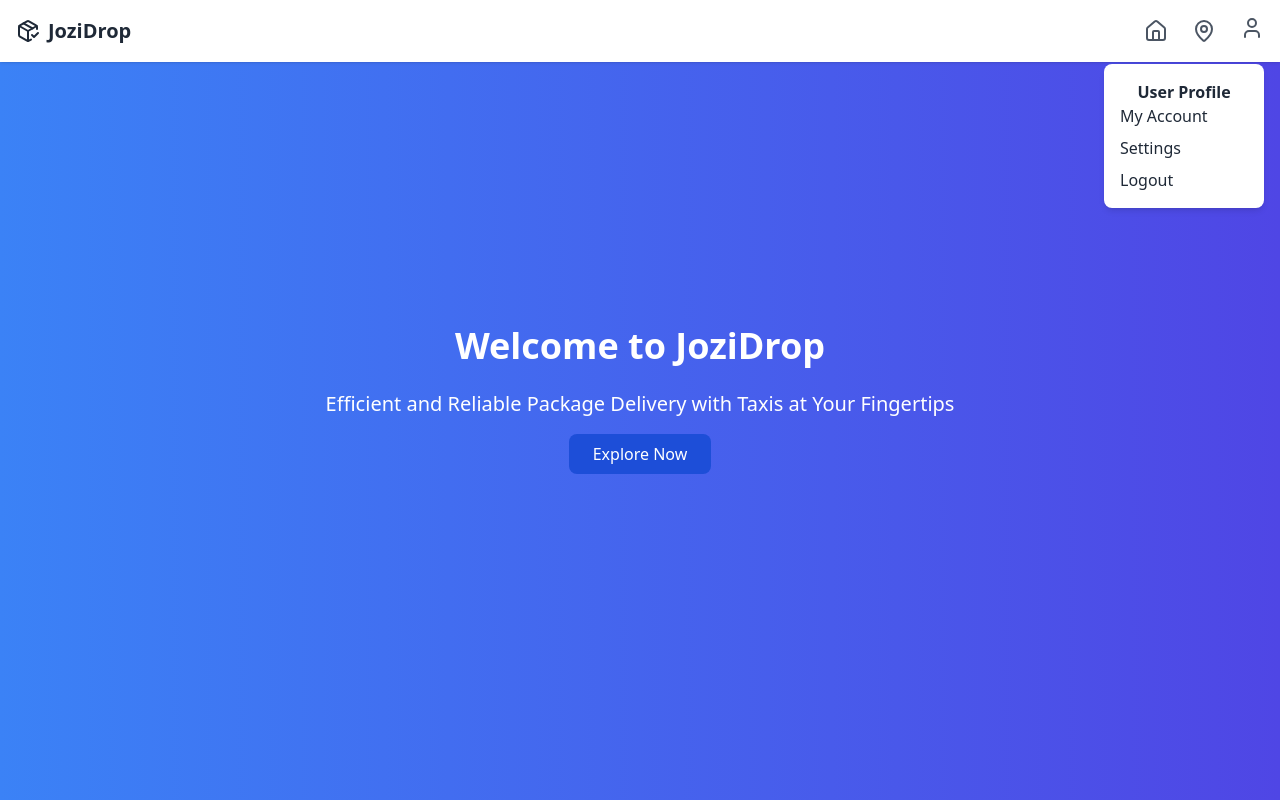
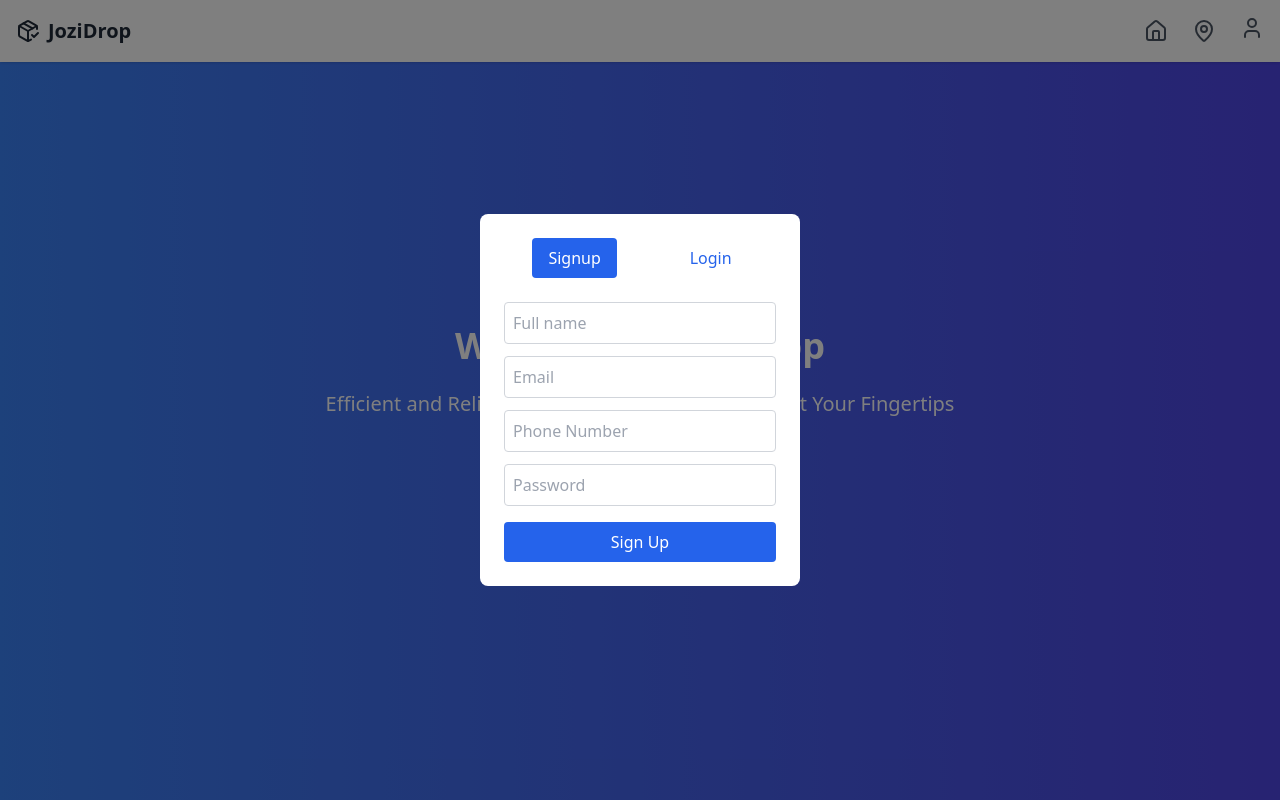
Before and after one commit to TshireletsoMogwere/delivery-app, a React (Vite) app in the folder frontend/: page / in a window 1280 px wide. Both pictures are taken after a click on the button 1252 px from the left and 28 px from the top of the page. Built offline with nearby package versions, Linux system fonts and the light colour scheme.

Commit message:
adds signup/login forms in frontend

```diff
--- /dev/null
+++ b/frontend/src/components/AuthModal.jsx
@@ -0,0 +1,130 @@
+import { useState } from "react";
+
+export default function AuthModal({ isOpen, onClose }) {
+  const [isSignup, setIsSignup] = useState(true);
+  const [formData, setFormData] = useState({
+    full_name: "",
+    email: "",
+    phone_number:"",
+    password: "",
+  });
+
+  const handleChange = (e) => {
+    setFormData(prev => ({
+      ...prev,
+      [e.target.name]: e.target.value,
+    }));
+  };
+
+  const handleSubmit = async (e) => {
+    e.preventDefault();
+
+    const url = isSignup
+      ? "http://localhost:5000/api/auth/register"
+      : "http://localhost:5000/api/auth/login";
+
+    try {
+      const res = await fetch(url, {
+        method: "POST",
+        headers: {
+          "Content-Type": "application/json",
+        },
+        body: JSON.stringify(formData),
+      });
+
+      const data = await res.json();
+
+      if (!res.ok) {
+        alert(data.error || "Something went wrong");
+      } else {
+        alert(isSignup ? "Registration successful!" : "Login successful!");
+        onClose();
+      }
+    } catch (err) {
+      alert("Failed to connect to server.");
+      console.error(err);
+    }
+  };
+
+  if (!isOpen) return null;
+
+  return (
+    <div
+      onClick={onClose}
+      className="fixed inset-0 bg-black bg-opacity-50 flex justify-center items-center z-50"
+    >
+      <div
+        onClick={(e) => e.stopPropagation()}
+        className="bg-white rounded-lg p-6 w-80 max-w-full"
+      >
+        {/* Tabs */}
+        <div className="flex justify-around mb-6">
+          <button
+            onClick={() => setIsSignup(true)}
+            className={`px-4 py-2 rounded ${
+              isSignup ? "bg-blue-600 text-white" : "text-blue-600"
+            } focus:outline-none`}
+          >
+            Signup
+          </button>
+          <button
+            onClick={() => setIsSignup(false)}
+            className={`px-4 py-2 rounded ${
+              !isSignup ? "bg-blue-600 text-white" : "text-blue-600"
+            } focus:outline-none`}
+          >
+            Login
+          </button>
+        </div>
+
+        {/* Form */}
+        <form onSubmit={handleSubmit}>
+          {isSignup && (
+            <input
+              type="text"
+              name="full_name"
+              placeholder="Full name"
+              value={formData.full_name}
+              onChange={handleChange}
+              className="w-full mb-3 p-2 border border-gray-300 rounded focus:outline-none focus:ring-2 focus:ring-blue-600"
+              required
+            />
+          )}
+          <input
+            type="email"
+            name="email"
+            placeholder="Email"
+            value={formData.email}
+            onChange={handleChange}
+            className="w-full mb-3 p-2 border border-gray-300 rounded focus:outline-none focus:ring-2 focus:ring-blue-600"
+            required
+          />
+             <input
+      type="text"
+      name="phone_number"
+      placeholder="Phone Number"
+      value={formData.phone_number}
+      onChange={handleChange}
+      className="w-full mb-3 p-2 border border-gray-300 rounded focus:outline-none focus:ring-2 focus:ring-blue-600"
+      required
+    />
+          <input
+            type="password"
+            name="password"
+            placeholder="Password"
+            value={formData.password}
+            onChange={handleChange}
+            className="w-full mb-4 p-2 border border-gray-300 rounded focus:outline-none focus:ring-2 focus:ring-blue-600"
+            required
+          />
+          <button
+            type="submit"
+            className="w-full bg-blue-600 text-white py-2 rounded hover:bg-blue-700 transition"
+          >
+            {isSignup ? "Sign Up" : "Login"}
+          </button>
+        </form>
+      </div>
+    </div>
+  );
+}
--- a/frontend/src/components/Header.jsx
+++ b/frontend/src/components/Header.jsx
@@ -1,12 +1,13 @@
 import { PackageCheck, User, Home, MapPin } from "lucide-react";
 import { Link } from "react-router-dom";
 import { useState } from "react";
+import AuthModal from "./AuthModal";
 
 export default function Header() {
-  const [showProfile, setShowProfile] = useState(false);
+  const [isAuthOpen, setIsAuthOpen] = useState(false);
 
   const toggleProfileMenu = () => {
-    setShowProfile((prev) => !prev);
+    setIsAuthOpen(true);
   };
 
   return (
@@ -33,18 +34,10 @@ export default function Header() {
           <button onClick={toggleProfileMenu} className="text-gray-600 hover:text-blue-600">
             <User size={24} />
           </button>
+             {/* Auth Modal */}
+      <AuthModal isOpen={isAuthOpen} onClose={() => setIsAuthOpen(false)} />
 
-          {/* Profile Menu */}
-          {showProfile && (
-            <div className="absolute top-12 right-0 bg-white text-gray-800 rounded-lg shadow-md p-4 w-40">
-              <p className="text-center font-semibold">User Profile</p>
-              <ul className="space-y-2">
-                <li className="hover:text-blue-600 cursor-pointer">My Account</li>
-                <li className="hover:text-blue-600 cursor-pointer">Settings</li>
-                <li className="hover:text-blue-600 cursor-pointer">Logout</li>
-              </ul>
-            </div>
-          )}
+
         </div>
       </div>
     </header>
```
Also changed, not shown: 1 other file (tests, documents, lock files or other folders).
